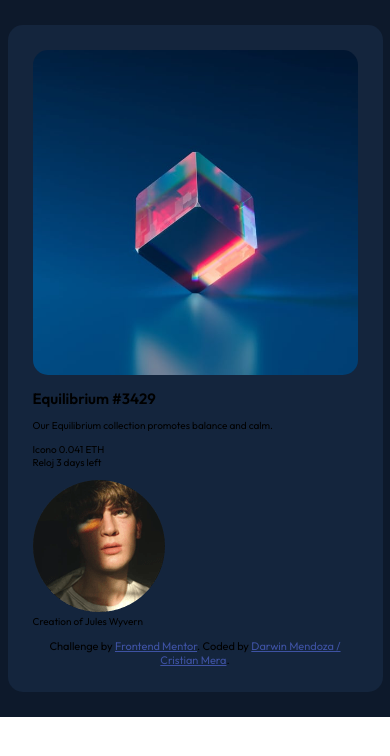
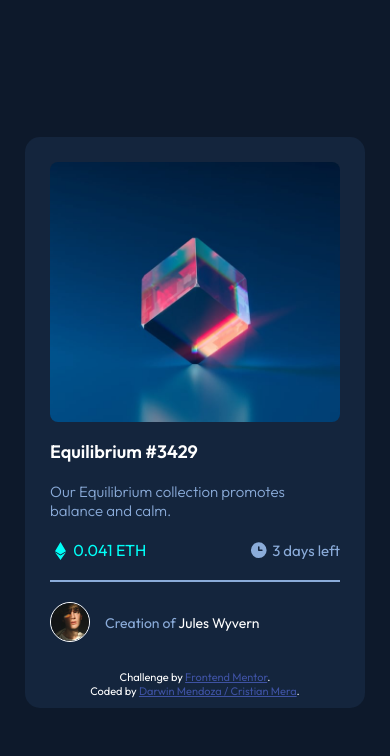
Before and after one commit to cristian-mera/Equilibrium, a plain HTML site: page index.html in a window 390 px wide. Drawn offline with Linux system fonts and the light colour scheme.

Commit message:
Mi version mobile del desafio, completada

```diff
--- a/index.html
+++ b/index.html
@@ -23,38 +23,40 @@
 </head>
 <body>
 
-<main>
+<main class="container-general">
   <section class="card-container">
 
-  <figure class="card-container__image">
-    <img src="./images/image-equilibrium.jpg" alt="Equilibrim, cubo perfectamente equilibrado">
+    <figure class="card-container-image">
+
     </figure>
 
-  <h1>
+    <h1 class="card-container-title">
       Equilibrium #3429
     </h1>
-  <p>
+    <p class="card-container-paragraph">
       Our Equilibrium collection promotes balance and calm.
     </p>
-  <section>
-    <div>
-      <span>Icono</span>
+    <section class="card-statistics">
+      <div class="card-statistics__eth">
+        <span class="card-eth__icon"><img src="../Equilibrium#3429/images/icon-ethereum.svg" alt=""></span>
         0.041 ETH
       </div>
-    <div>
-      <span>Reloj</span>
+      <div class="card-statistics__dayleft">
+        <span class="card-dayleft__clock"></span>
         3 days left
       </div>
 
     </section>
-  <section>
-    <figure>
-      <img src="./images/image-avatar.png" alt="">
+    <hr class="hr">
+    <section class="personal-information">
+      <figure class="personal-information__avatar">
+        <img src="./images/image-avatar.png" alt="avatar personal">
       </figure>
-    <div>
-
-      Creation of Jules Wyvern
-
+      <div class="personal-information__name">
+        Creation of
+        <span>
+          Jules Wyvern
+        </span>
       </div>
 
     </section>
@@ -62,9 +64,11 @@
     <footer>
       <div class="attribution">
         Challenge by <a href="https://www.frontendmentor.io?ref=challenge" target="_blank">Frontend Mentor</a>.
+        <br>
         Coded by <a href="#">Darwin Mendoza / Cristian Mera</a>.
       </div>
     </footer>
+
   </section>
 
   </main>
--- a/style/style.css
+++ b/style/style.css
@@ -15,40 +15,123 @@ html{
     font-size: 62.5%;
     font-family: 'Outfit', sans-serif;
 }
-main{
+body{
+    background-color: var(--Dark-blue);
+    height: 100vh;
+}
+.container-general{
+    background-color: var(--Dark-blue);
     width: 100%;
     height: 100%;
-    min-width: 375px;
-    background-color: var(--Dark-blue);
     display: flex;
-    flex-direction: column;
-    justify-content: space-around;
     align-items: center;
-    padding: 25px;
+    justify-content: center;
+    padding: 0 25px ;
 }
 .card-container{
+    max-width: 420px;
+    min-width: 270px;
+    height: auto;
+    min-height: 518px;
     display: flex;
     flex-direction: column;
     justify-content: space-between;
-    /* width: 100%; */
+    padding: 25px;
+    border-radius: 15px;
+    background-color:var(--blue);
+}
+.card-container .card-container-image{
 
-    min-width: 325px;
-    height: 667px;
-    max-width: 450px;
-    background-color: var(--blue);
-    /* box-shadow: 0px 30px 0px 10px var(--dar); */
-    border-radius: 15px;
-    padding: 25px;
+    max-width: 420px;
+    min-width: 220px;
+    min-height: 260px;
+
+    margin-bottom: 20px;
+    background-image: url("../images/image-equilibrium.jpg");
+    background-position: center;
+    background-size: cover;
+    background-repeat: no-repeat;
+    border-radius: 8px;
+}
+.card-container-title{
+    color: var(--White);
+    font-size: 1.8rem;
+    line-height: 2rem;
+    font-weight: bold;
+    margin-bottom: 10px;
+}
+.card-container-paragraph{
+    font-size: 1.5rem;
+    font-weight: 300;
+    color: var(--Soft-blue);
+    margin: 10px 0;
+}
+.card-statistics{
+    display: flex;
+    justify-content: space-between;
+    margin: 10px 0;
+}
+.card-statistics__eth{
+    font-size: 1.6rem;
+    font-weight: 400;
+    color: var(--Cyan);
+    display: inline-block;
+}
+.card-eth__icon{
+    display: inline-block;
+    width: 20px;
+    height: 18px;
+    background-image: url("../images/icon-ethereum.svg");
+    background-size: contain;
+    background-repeat: no-repeat;
+    background-position: center;
+    vertical-align: text-bottom;
+}
+.card-statistics__dayleft{
+    color: var(--Soft-blue);
+    font-size: 1.5rem;
 
 }
-.card-container__image{
-    min-width: 325px;
-    max-width: 420px;
+.card-dayleft__clock{
+    display: inline-block;
+    width: 20px;
+    height: 20px;
+    background-image: url("../images/icon-clock.svg");
+    background-size: cover;
+    background-repeat: no-repeat;
+    background-position: center;
+    vertical-align: text-bottom;
 }
-.card-container__image img{
-    width: 100%;
-    border-radius: 15px;
+.hr{
+    border: 0.1px solid;
+    border-color: var(--Soft-blue);
+    margin: 10px 0;
 }
-footer{
-    text-decoration: var(--White);
+.personal-information{
+    display: flex;
+    align-items: center;
+    margin: 10px 0;
 }
+.personal-information__avatar img{
+    width: 40px;
+    border: var(--White) solid 1px;
+    border-radius: 20px;
+}
+.personal-information__name{
+    margin-left: 15px;
+    font-size: 1.4rem;
+    line-height: 1.6rem;
+    color: var(--Soft-blue);
+}
+.personal-information__name span{
+    color: var(--White);
+}
+.attribution{
+    position: relative;
+    color: var(--White);
+    font-size: 1rem;
+    bottom: -15px;
+}
+.attribution a{
+    color: var(--Cyan);
+}
```
Lines whose indentation alone changed are shown as unchanged.
